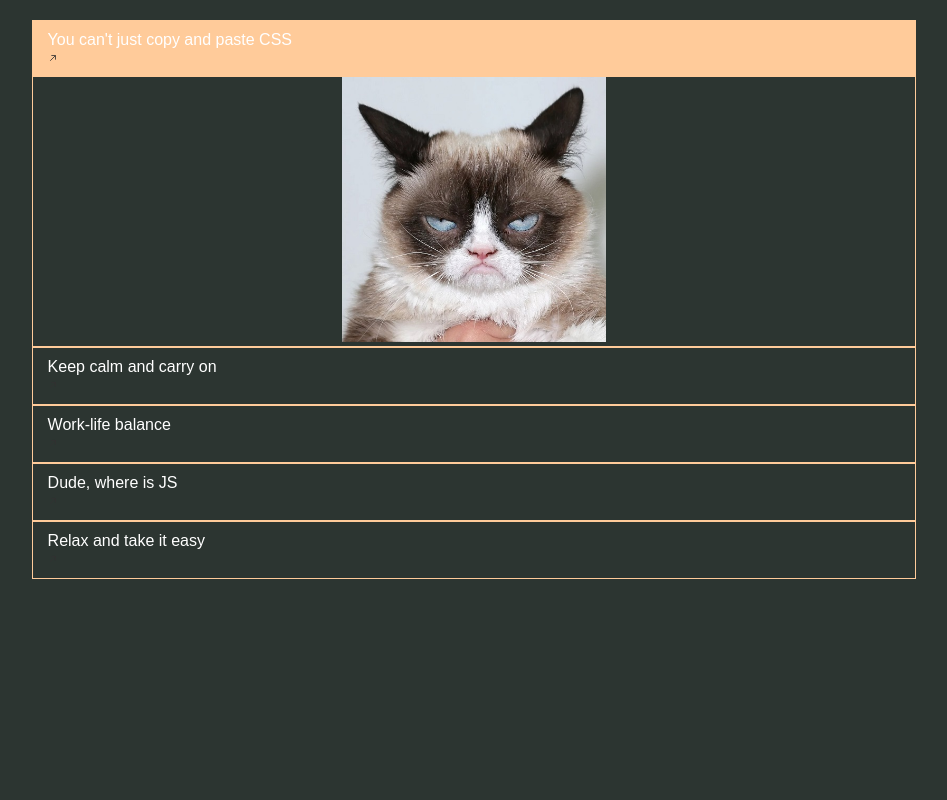
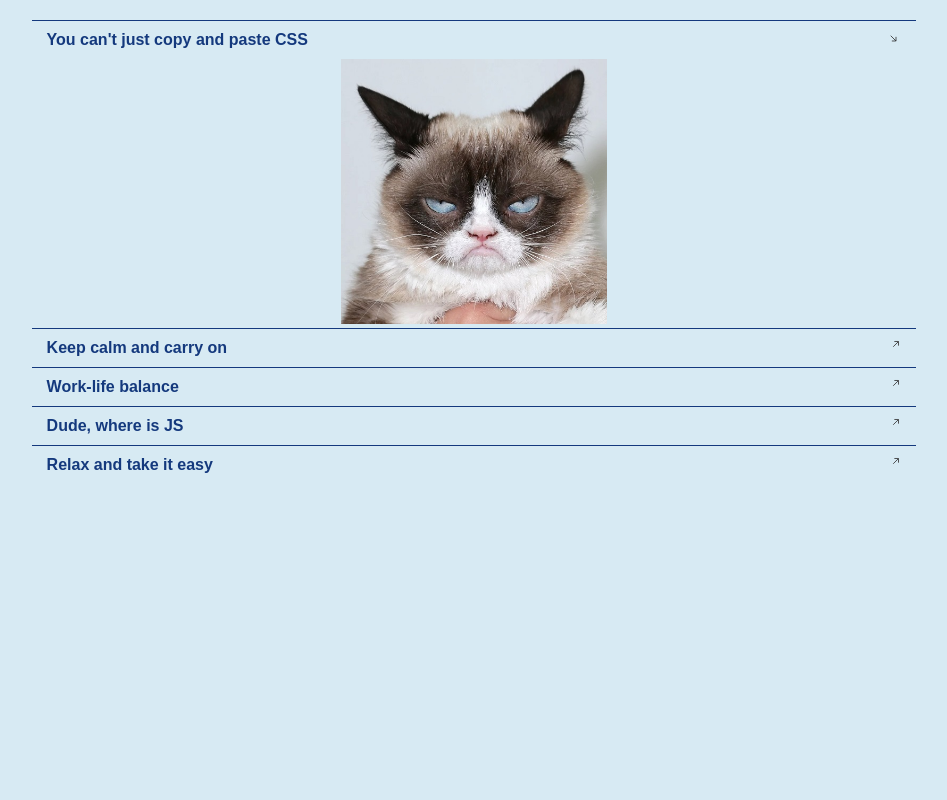
Before and after one commit to eordan/cssBayan, a plain HTML site: page cssBayan/index.html in a window 1280 px wide. Shown: the whole page, without its empty margins (166-1113 px from the left). Drawn offline with Linux system fonts and the light colour scheme.

Commit message:
feat: major change in style (Sun, Mar 12, 2023 11:12:30 AM)

```diff
--- a/cssBayan/style.css
+++ b/cssBayan/style.css
@@ -1,7 +1,7 @@
 body {
     font-family: Arial, sans-serif;
     font-size: 16px;
-    background-color: #2c3531;
+    background-color: #d7eaf3;
 }
 
 img {
@@ -9,20 +9,19 @@ img {
 }
 
 .bayan {
-    max-width: 500px;
+    max-width: 90%;
     margin: 5px auto;
 }
 
 .bayan-item {
-    cursor: pointer;
-    border: 1px solid #ffcb9a;
+    border-top: 1px solid #14397d;
 }
 
 .bayan-title {
     display: block;
     padding: 10px 15px;
-    position: relative;
-    color: #fff;
+    color: #14397d;
+    font-weight: bold;
     cursor: pointer;
     transition: background .2s ease-out;
 }
@@ -30,15 +29,14 @@ img {
 .bayan-title:after {
     display: block;
     border-style: solid;
-    border-width: 8px 5px 0 5px;
-    border-color: #ffcb9a transparent transparent transparent;
-    top: 50%;
-    right: 15px;
-    transform: translateY(-50%);
 }
 
 .bayan-title:hover {
-    background-color: #ffcb9a;
+    background-color: #77b5d9;
+}
+
+.bayan-title:active {
+    background-color: #ffffff;
 }
 
 .bayan-input {
@@ -50,7 +48,7 @@ img {
 }
 
 .bayan-input:checked ~ .bayan-title {
-    background-color: #ffcb9a;
+    background-color: #d7eaf3;
 }
 
 .bayan-input:checked ~ .bayan-title:after {
@@ -74,9 +72,28 @@ img {
     overflow:hidden
 }
 
+.bayan-input:checked ~ label svg {
+    transform: rotate(90deg);
+    opacity: 100;
+}
+
+.meme-title {
+    display: inline-block;
+}
+
+svg {
+    transition: all 0.3s ease;
+    padding-left: 5px;
+    float: left;
+}
+
+.svg-title {
+    float: right;
+}
+
 @media (min-width: 800px) {
     .bayan {
-        max-width: 80%;
+        max-width: 85%;
         margin: 10px auto;
     }
 }
```
